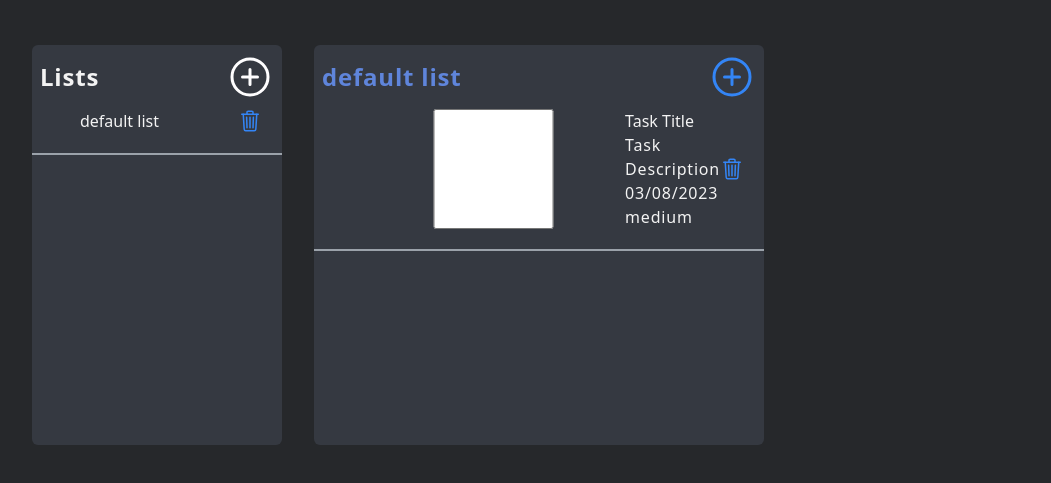
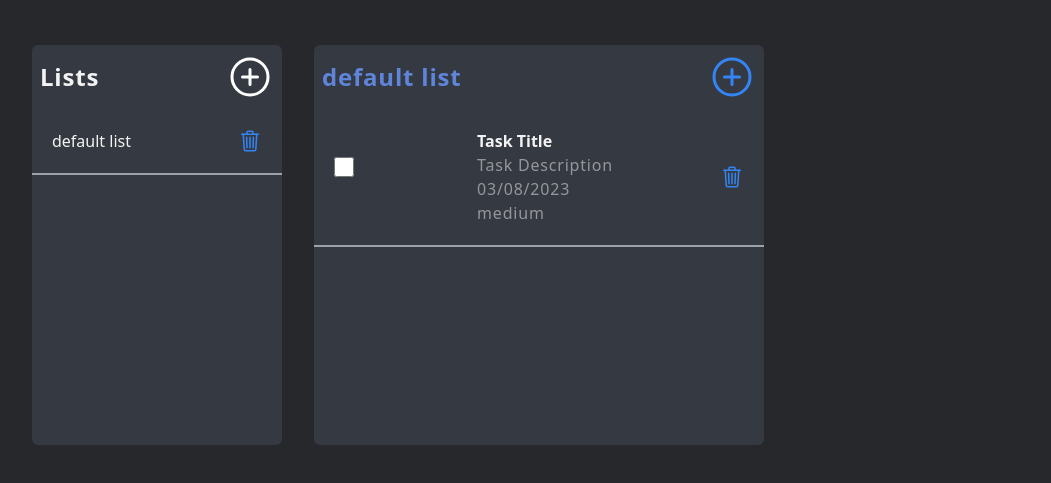
Before and after one commit to scottwright-dev/odin-project-todo-list, a website built with webpack: page dist/index.html in a window 1280 px wide. Shown: the part 101-584 px from the top of the page, without its empty margins (226-1277 px from the left). Built offline with nearby package versions, Linux system fonts and the light colour scheme.

Commit message:
style: list item text and spacing

```diff
--- a/src/modules/views/taskView.js
+++ b/src/modules/views/taskView.js
@@ -128,7 +128,7 @@ export function createCheckbox(task) {
     // eslint-disable-next-line no-param-reassign
     task.complete = checkbox.checked;
     const listItem = checkbox.parentNode;
-    const textElements = listItem.querySelectorAll('.task-text');
+    const textElements = listItem.querySelectorAll('.task-text, .task-text-title');
 
     textElements.forEach(textElem => {
       if (checkbox.checked) {
--- a/src/style.css
+++ b/src/style.css
@@ -51,7 +51,6 @@ ul {
   --background-color: #26282B;
   --background-shade: #353941;
   --background-hover: #9ba2aa;
-  --border: 3px solid var(--text-color);
   --border-radius: 6px;
   --filter: invert(44%) sepia(34%) saturate(3075%) hue-rotate(198deg) brightness(97%) contrast(99%);
   --font-family: system-ui, -apple-system, "Segoe UI", "Roboto", "Ubuntu", "Cantarell", "Noto Sans", sans-serif, "Apple Color Emoji", "Segoe UI Emoji", "Segoe UI Symbol", "Noto Color Emoji";
@@ -140,10 +139,18 @@ ul {
 
 .list-item {
   display: flex;
+  align-items: center;
   justify-content: space-between;
   border-bottom: 2px solid var(--background-hover);
-  padding-bottom: 1.25rem;
-  padding-right: 1.25rem;
+  padding: 1.25rem;
+}
+
+.task-text-title {
+  font-weight: bold;
+}
+
+.task-text {
+  opacity: 50%;
 }
 
 .list-title-text {
@@ -151,14 +158,11 @@ ul {
 }
 
 .list-item-checkbox {
+  margin-right: 1rem;
+  align-self: center;
   background-color: var(--background-shade);
-  color: inherit;
-  margin: 0 0.5rem;
-  border: 50%;
-}
-
-.list-item {
-  padding-left: 3rem;
+  width: 1.25rem;
+  height: 1.25rem;
 }
 
 .completed-task-text {
@@ -296,7 +300,7 @@ label {
   font-weight: bold;
 }
 
-input, select {
+input {
   width: 100%;
   margin-bottom: 20px;
   border-radius: var(--border-radius);
```
